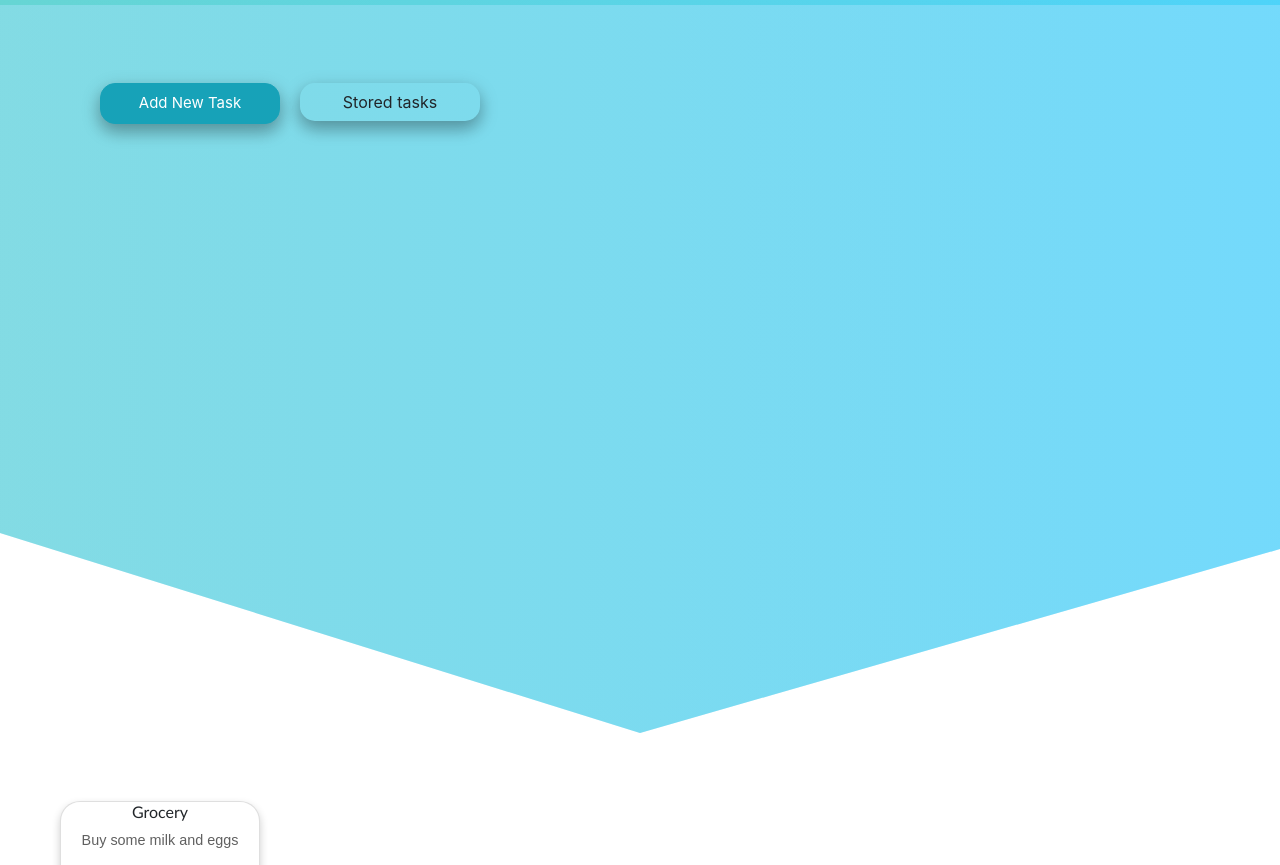
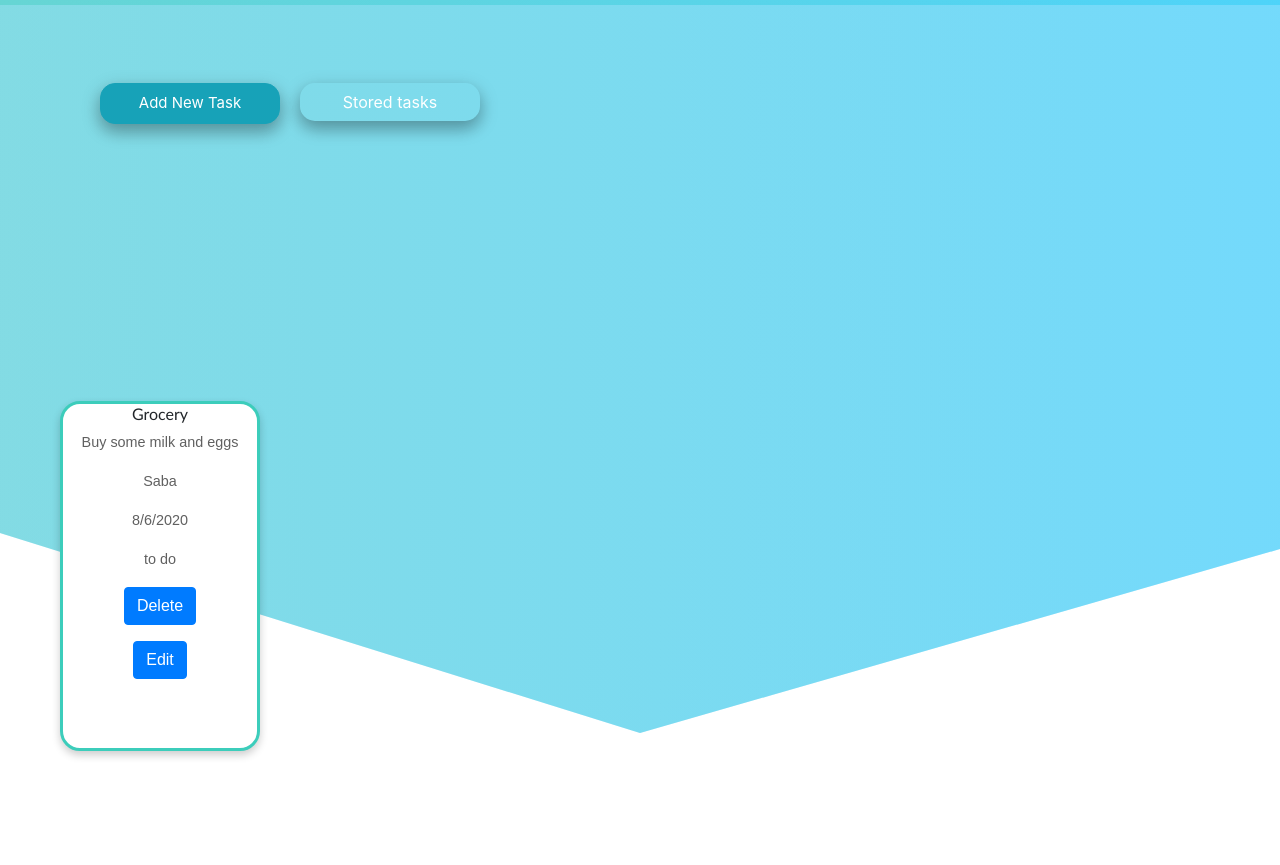
Before and after one commit to Any22/practicetask, a website built with Parcel: page index.html in a window 1280 px wide. Shown: the part 67-932 px from the top of the page. Built offline with nearby package versions, Linux system fonts and the light colour scheme.

Commit message:
move the card near buttons

```diff
--- a/card.css
+++ b/card.css
@@ -21,6 +21,9 @@ html {
     height:350px;
     margin: 60px;
     border-radius: 20px;
+    position: relative;
+    bottom: 400px;
+    border: 3px solid  #3ccdbb;
   }
   .card:hover {
 
@@ -184,8 +187,7 @@ li{
     background-color:linear-gradient(160deg, #16c9f6 55%,  #fff 0%);
     border:linear-gradient(160deg, #16c9f6 55%,  #fff 0%);
     width: 180px ;
-    /* height:35px; */
-    /* padding:10px ; */
+
     font-size:15px ;
     position: absolute;
     left: 100px;
@@ -202,5 +204,6 @@ li{
     position: absolute;
     left: 300px;
     top: 150px;
+    color:white;
 
  }
```
